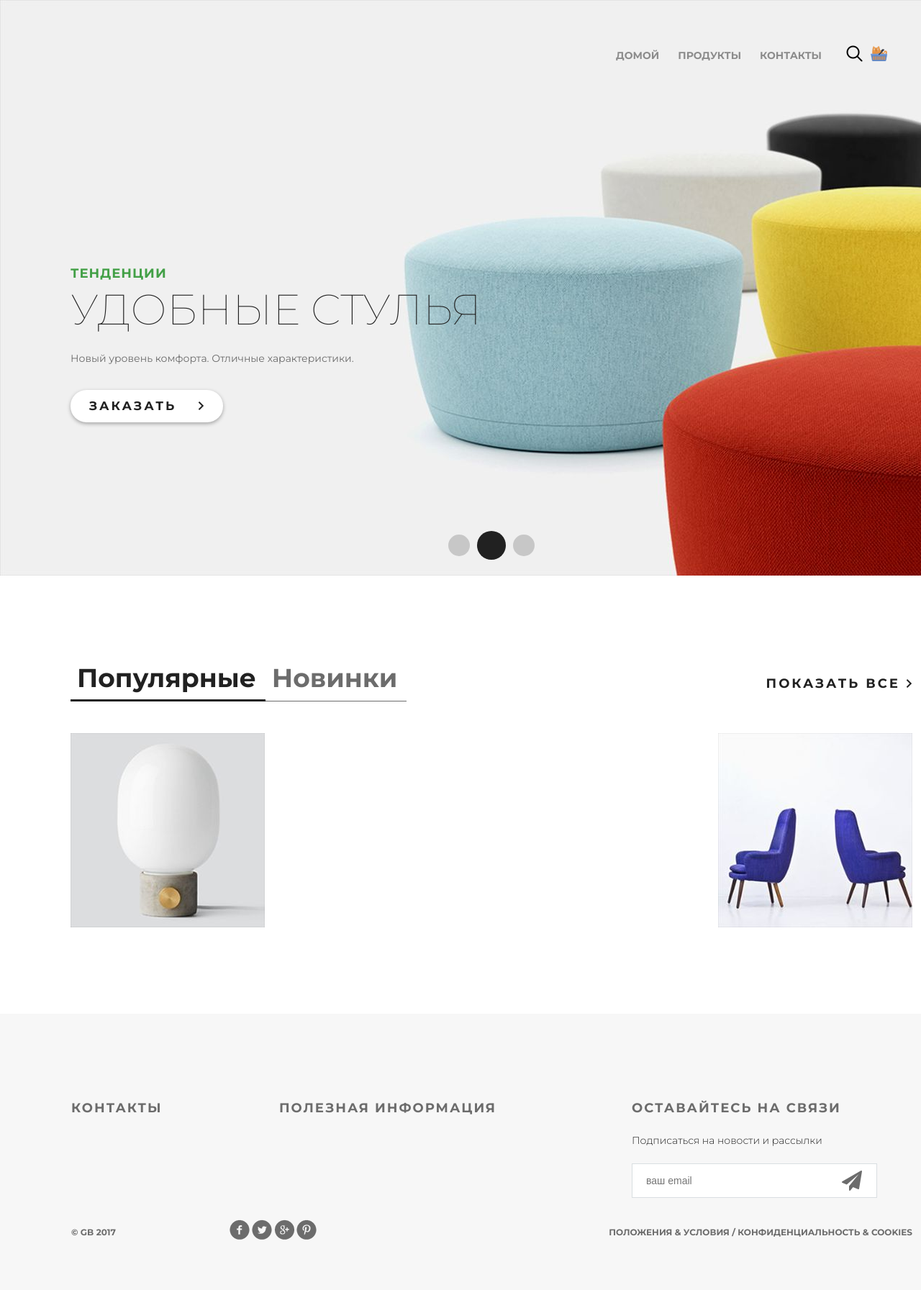
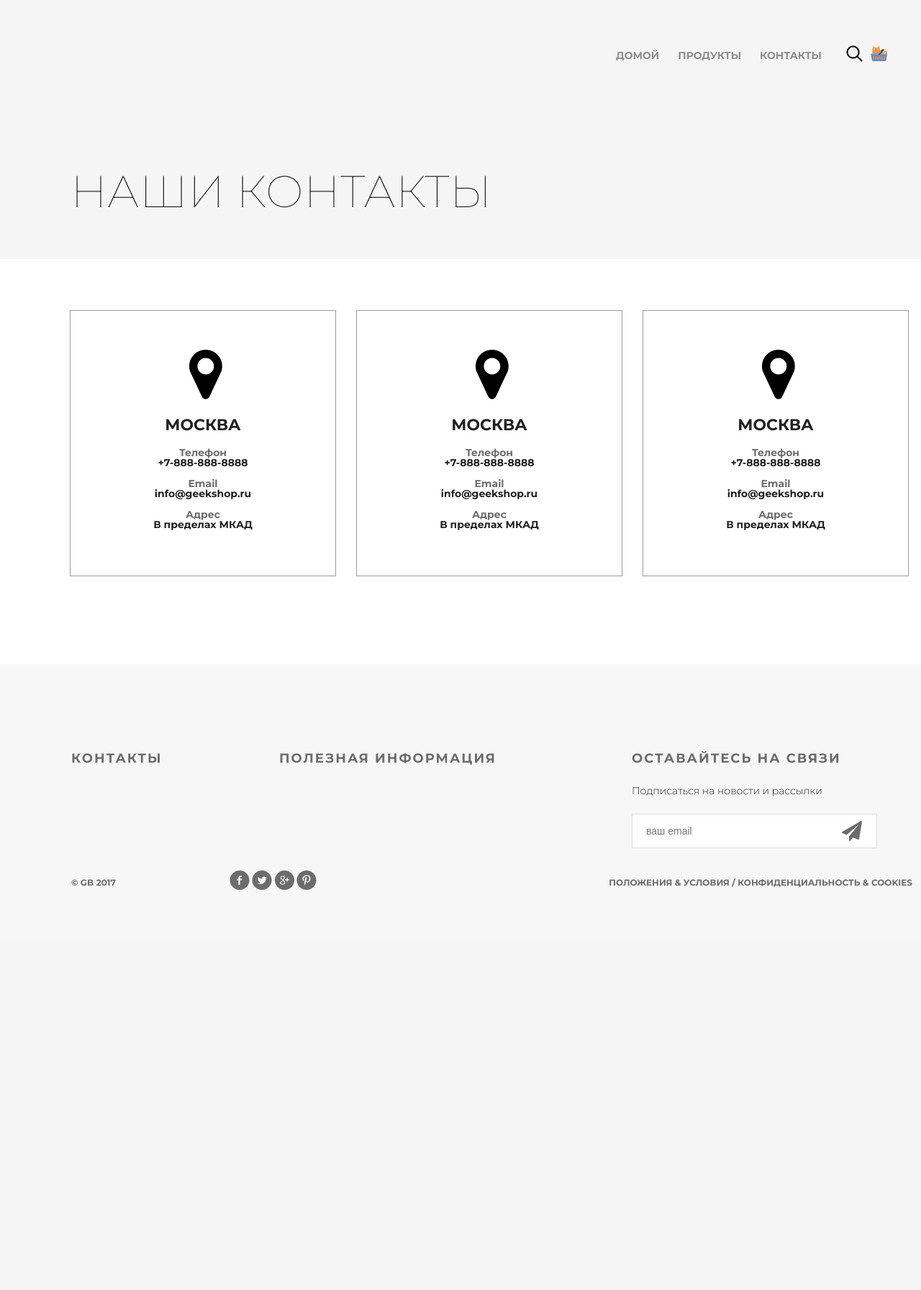
Before and after one commit to Kalinichev/Django_start, a Django app: page /tmp_url/ in a window 1280 px wide; the page is wider, and only the part inside the window is pictured. Shown: that part at 72% size. After the commit the page ends 1237 px from the top of that part, so only its background shows below. Run offline with Django 4.2, Linux system fonts and the light colour scheme.

Commit message:
new contact.html

```diff
--- a/geekshop/mainapp/templates/mainapp/new_index.html
+++ b/geekshop/mainapp/templates/mainapp/new_index.html
@@ -2,51 +2,65 @@
 {% load static %}
 
 {% block menu %}
-    <div class="slider">
+    <div class="hero">
 		<div class="header clearfix">
 			<a href="index.html" class="logo"></a>
 			{% include "mainapp/includes/inc_main_menu.html" %}
 			<a href="#" class="search"></a>
 			<a href="#" class="basket"></a>
 		</div>
-        <div class="text-slider">
-            <h3 class="green">тенденции</h3>
-            <h3 class="big"> удобные стулья</h3>
-            <p>Новый уровень комфорта. Отличные характеристики.</p>
-            <a href="#" class="button-order">заказать <img src="/static/img/arrow.png" alt=""></a>
-        </div>
-        <div class="navi">
-            <a href="#"></a><a href="#"></a><a href="#"></a>
-        </div>
+		<h1>наши контакты</h1>
 	</div>
 {% endblock %}
 
 {% block content %}
-<div class="featured">
-			<div class="featured-menu">
-					<a class="active" href="#">Популярные</a><a href="#">Новинки</a>
+	<div class="location">
+		<div class="location-1">
+			<i class="fa fa-map-marker fa-5x"></i>
+			<h4>Москва</h4>
+			<div class="contacts">
+				<h5>Телефон</h5>
+				<p>+7-888-888-8888</p>
 			</div>
-			<a class="explore" href="#">показать все <img src="/static/img/arrow.png" alt=""></a>
-			<div class="clearfix">
+			<div class="contacts">
+				<h5>Email</h5>
+				<p>info@geekshop.ru</p>
 			</div>
-			<div class="tab-content">
-				<div class="block">
-					<a href="#"><img src="/static/img/product-1.jpg" alt="">
-						<div class="text">
-							<img src="/static/img/icon-hover.png" alt="img">
-							<h4>Отличный стул</h4>
-							<p>Расположитесь комфортно. </p>
+			<div class="contacts">
+				<h5>Адрес</h5>
+				<p>В пределах МКАД</p>
 			</div>
-					</a>
 		</div>
-				<div class="block">
-					<a href="#"><img src="/static/img/product-2.jpg" alt="">
-						<div class="text">
-							<img src="/static/img/icon-hover.png" alt="">
-							<h4>Стул повышенного качества</h4>
-							<p>Не оторваться. </p>
+		<div class="location-1">
+			<i class="fa fa-map-marker fa-5x"></i>
+			<h4>Москва</h4>
+			<div class="contacts">
+				<h5>Телефон</h5>
+				<p>+7-888-888-8888</p>
 			</div>
-					</a>
+			<div class="contacts">
+				<h5>Email</h5>
+				<p>info@geekshop.ru</p>
+			</div>
+			<div class="contacts">
+				<h5>Адрес</h5>
+				<p>В пределах МКАД</p>
+			</div>
+		</div>
+		<div class="location-1">
+			<i class="fa fa-map-marker fa-5x"></i>
+			<h4>Москва</h4>
+			<div class="contacts">
+				<h5>Телефон</h5>
+				<p>+7-888-888-8888</p>
+			</div>
+			<div class="contacts">
+				<h5>Email</h5>
+				<p>info@geekshop.ru</p>
+			</div>
+			<div class="contacts">
+				<h5>Адрес</h5>
+				<p>В пределах МКАД</p>
 			</div>
 		</div>
 	</div>
--- a/geekshop/mainapp/views.py
+++ b/geekshop/mainapp/views.py
@@ -36,7 +36,7 @@ def contact(request):
 
 def tmp_url(request):
     own_content = {
-        'title': "магазин",
+        'title': 'контакты',
     }
     content.update(own_content)
     return render(request, 'mainapp/new_index.html', content)
```
Also changed, not shown: geekshop/mainapp/templates/mainapp/contact.html (+7 -48 lines). Lines whose indentation alone changed are shown as unchanged.
